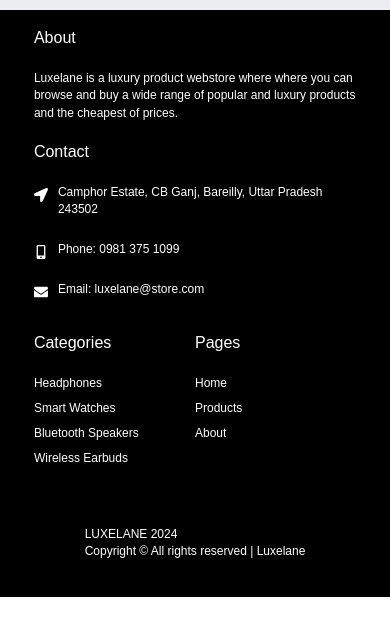
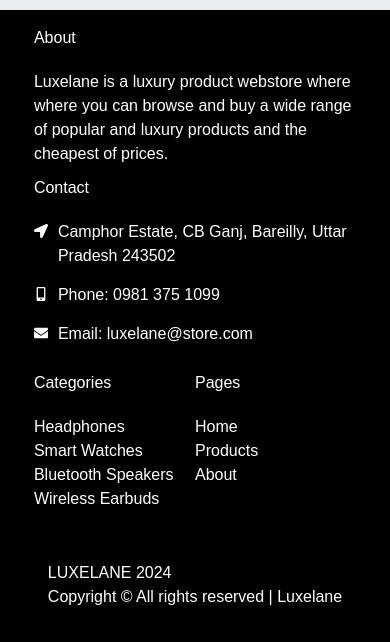
Before and after one commit to tejaspawar1137/luxe-lane, a React (Create React App) app in the folder Client/: page /signup in a window 390 px wide. Shown: the part 830-1472 px from the top of the page. Before the commit the page ends 1427 px from the top, so only its background shows below. Built offline with nearby package versions, Linux system fonts and the light colour scheme.

Commit message:
Update Footer.css

```diff
--- a/Client/src/components/Footer/Footer.css
+++ b/Client/src/components/Footer/Footer.css
@@ -1,8 +1,8 @@
- .container{
+ .containerr{
     width: 100%;
  }
 
-.container .text {
+.containerr .text {
     font-size: .75rem;
     line-height: 17.5px;
     margin-bottom: 7.5px;
@@ -80,7 +80,7 @@
 
 @media only screen and (max-width: 992px) {
 
-    .container {
+    .containerr {
         margin-bottom: 400px;
     }
 
```
